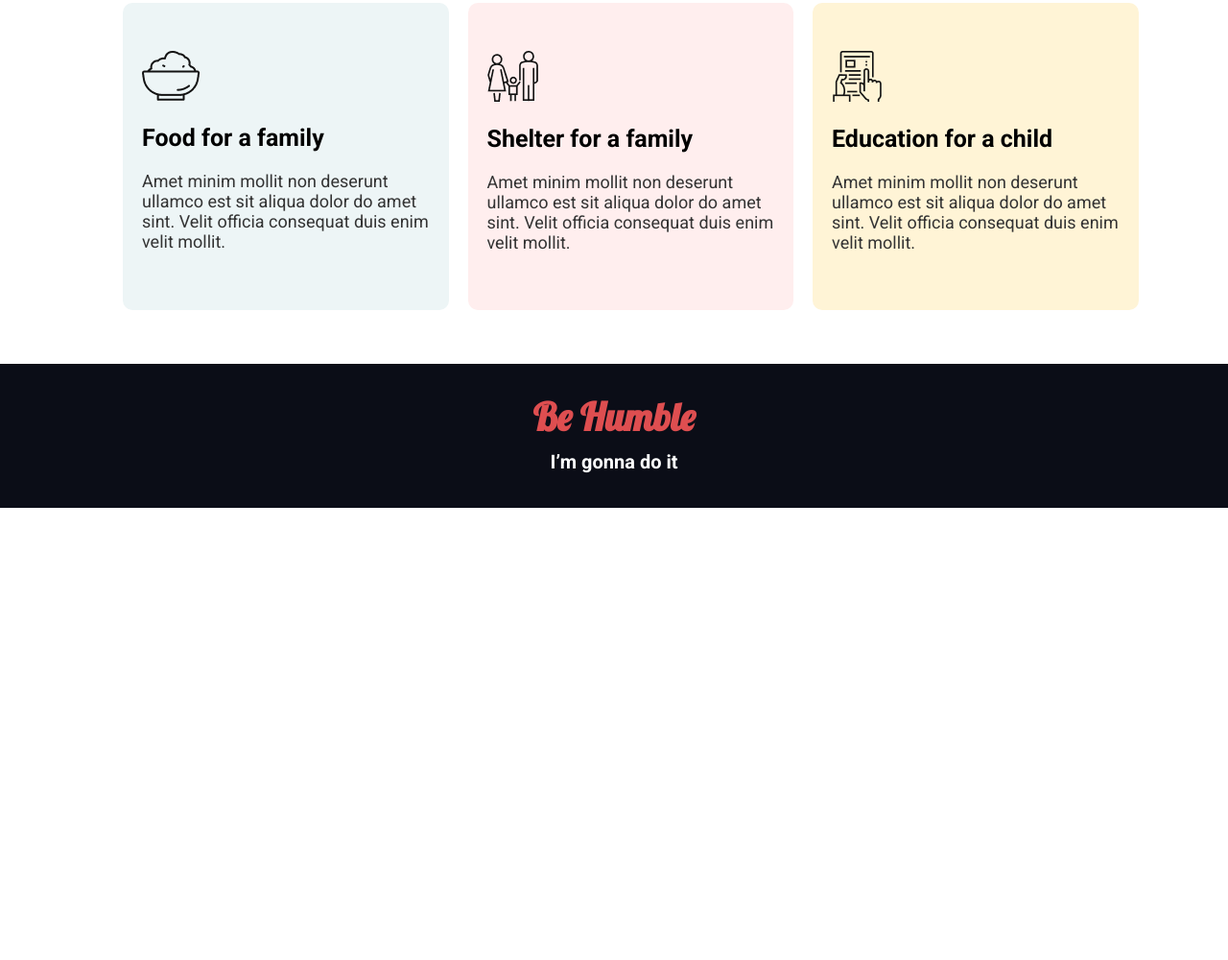
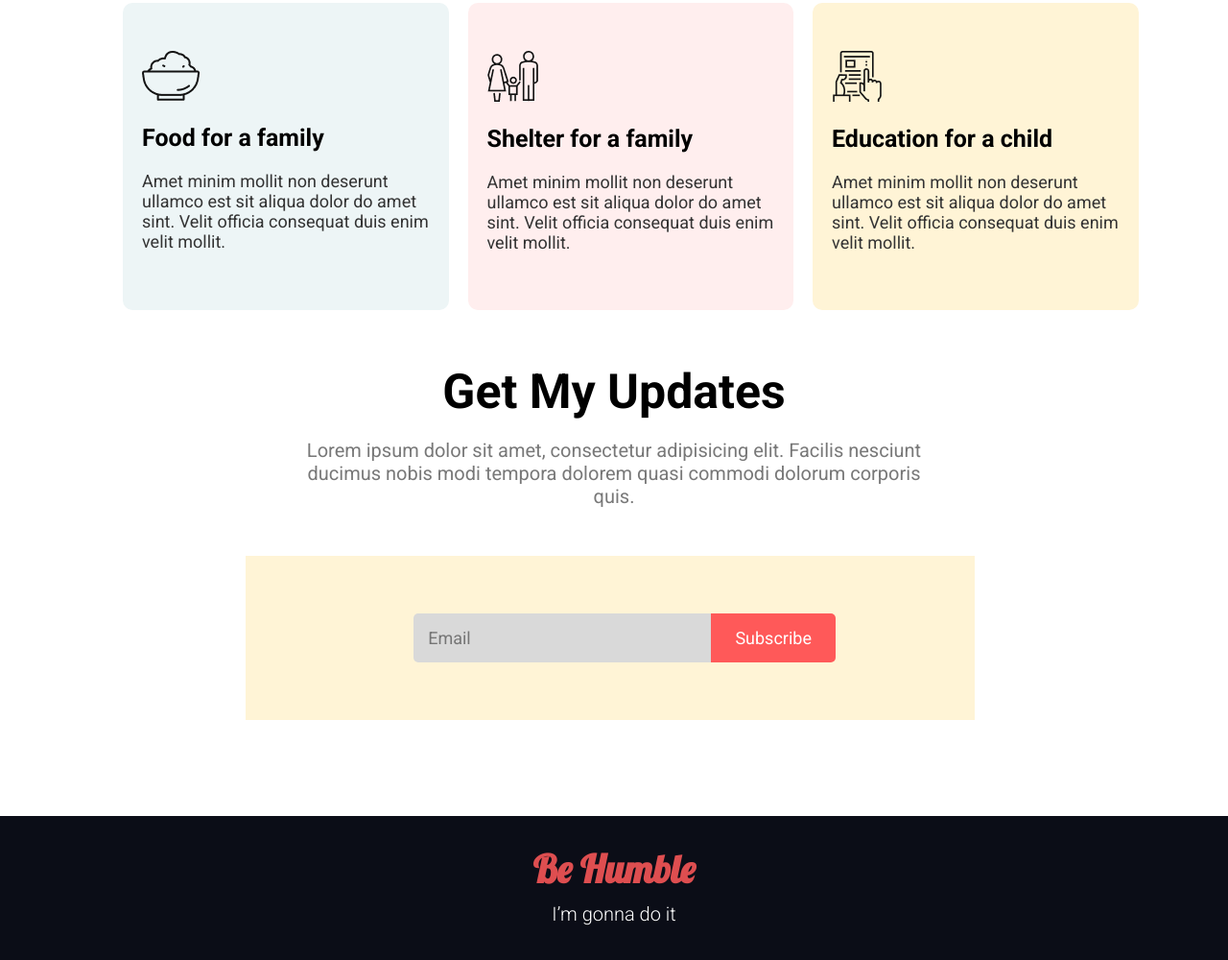
Before and after one commit to fulbabucse/donate-today-assignment, a plain HTML site: page index.html in a window 1280 px wide. Shown: the part 1556-2556 px from the top of the page at 96% size. Before the commit the page ends 2085 px from the top, so only its background shows below. Drawn offline with Linux system fonts and the light colour scheme.

Commit message:
Get My Updates

```diff
--- a/css/style.css
+++ b/css/style.css
@@ -161,4 +161,41 @@
     font-size: 20px;
     color: #fff;
     text-align: center;
+    font-weight: 300;
 }
+
+.get-my-updates {
+    margin-top: 100px;
+}
+
+.subscribe-box {
+    padding: 60px;
+    background-color: #FFF4D6;
+    width: 50%;
+    margin-left: 20%;
+    margin-top: 50px;
+}
+
+.input-box {
+    border: none;
+    background: #D9D9D9;
+    padding: 15px;
+    font-size: 18px;
+    margin-left: 18%;
+    border-bottom-left-radius: 5px;
+    border-top-left-radius: 5px;
+    width: 280px;
+}
+
+.btn-box {
+    text-decoration: none;
+    background: #FF5959;
+    color: #fff;
+    padding: 15px;
+    font-size: 18px;
+    position: absolute;
+    border-bottom-right-radius: 5px;
+    border-top-right-radius: 5px;
+    width: 100px;
+    text-align: center;
+}
--- a/index.html
+++ b/index.html
@@ -81,6 +81,21 @@
 
     </section>
 
+    <section class="get-my-updates">
+        <h1 class="donate-heading">
+            Get My Updates
+        </h1>
+        <p class="donate-describe">
+            Lorem ipsum dolor sit amet, consectetur adipisicing elit. Facilis nesciunt ducimus nobis modi tempora
+            dolorem quasi commodi dolorum corporis quis.
+        </p>
+
+        <div class="subscribe-box">
+            <input type="text" class="input-box" placeholder="Email">
+            <a href="#" class="btn-box">Subscribe</a>
+        </div>
+    </section>
+
 
 </body>
 
```
